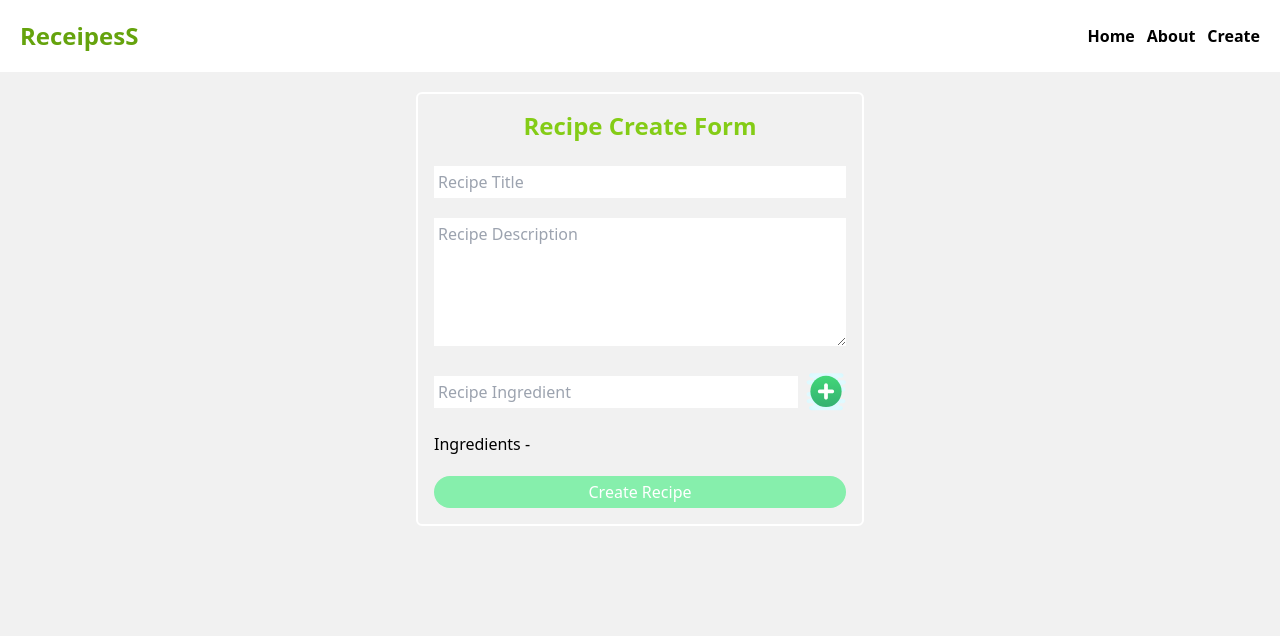
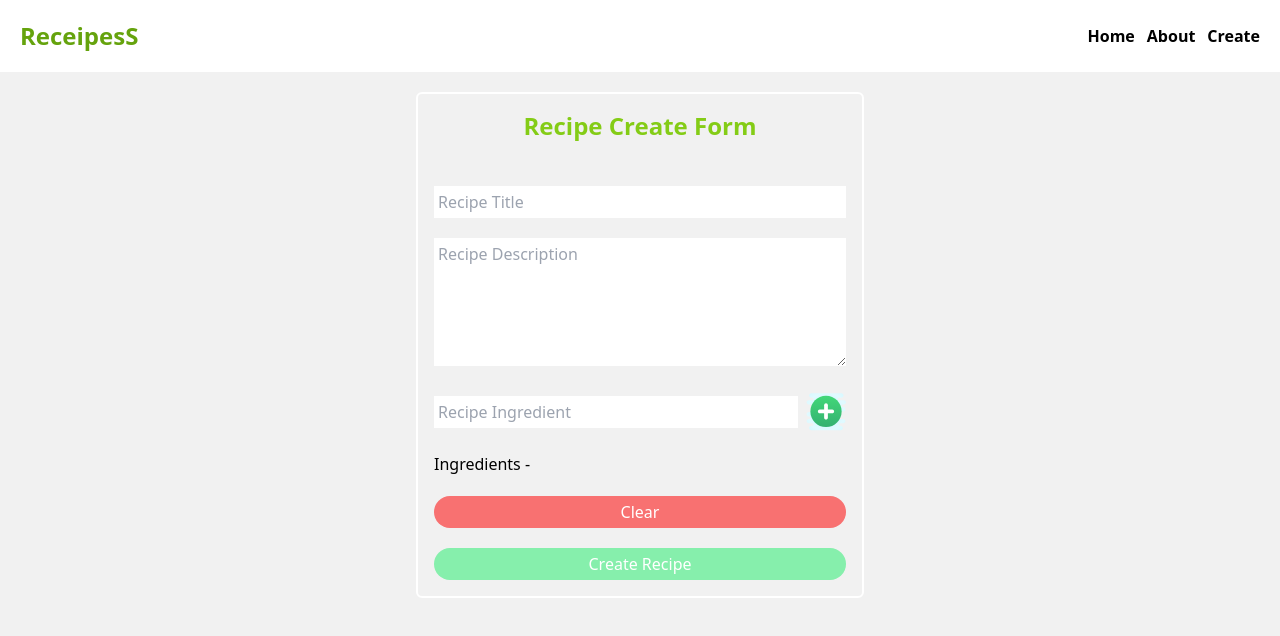
Before and after one commit to kar3a-A/Nodejs-course, a React (Vite) app in the folder frontend/: page /receipes/create in a window 1280 px wide. Shown: the top 636 px of the page. Built offline with nearby package versions, Linux system fonts and the light colour scheme.

Commit message:
create receipe and post with axios from npm and useNavigate to redirect home page ***

```diff
--- a/frontend/package.json
+++ b/frontend/package.json
@@ -10,6 +10,7 @@
     "preview": "vite preview"
   },
   "dependencies": {
+    "axios": "^1.7.2",
     "react": "^18.3.1",
     "react-dom": "^18.3.1",
     "react-router-dom": "^6.24.1"
--- a/frontend/src/components/Ingredient.jsx
+++ b/frontend/src/components/Ingredient.jsx
@@ -5,9 +5,9 @@ const Ingredient = ({ingredients}) => {
     <div className="space-x-2">
         <span>Ingredients -</span>
         {
-            ingredients.map((ingredient)=>{
+            ingredients.map((ingredient, index)=>{
                 return  (
-                    <span key={ingredient} className="bg-lime-600 text-white px-2 py-1 text-sm rounded-full" >{ingredient}</span>
+                    <span key={index} className="bg-lime-600 text-white px-2 py-1 text-sm rounded-full" >{ingredient}</span>
                 )
             })
         }
--- a/frontend/src/pages/ReceipeCreate.jsx
+++ b/frontend/src/pages/ReceipeCreate.jsx
@@ -1,22 +1,65 @@
-import { useRef, useState } from 'react'
+import { useState } from 'react'
 import plus from '../assets/plus.svg'
 import Ingredient from '../components/Ingredient'
+import axios from 'axios'
+import { useNavigate } from 'react-router-dom'
 
 const ReceipeCreate = () => {
+  let navigate = useNavigate();
   const [ingredients, setIngredients] = useState([]);
   const [newIngredient, setNewIngredient] = useState('');
+  const [error, seterror] = useState([]);
+
+  const [title, settitle] = useState('');
+  const [description, setdescription] = useState('');
   const addIngredient = () =>{
     setIngredients((prev)=>{
       return [...prev, newIngredient]
     });
     setNewIngredient('');
   }
+
+  let createReceipe = async(e) =>{
+
+    try {
+      e.preventDefault();
+      let receipe = {
+        title: title,
+        description: description,
+        ingredients: ingredients,
+      }
+      console.log(receipe);
+
+      // server fetch and post code here
+      let res = await axios.post('http://localhost:4000/api/receipes',receipe)
+      if(res.status === 200){
+        navigate('/');
+      }
+    } catch(e) {
+      // if error occure catch error while posting
+      seterror(Object.keys(e.response.data.errors));
+    }
+
+  }
+
+  let clear = () =>{
+    settitle('');
+    setdescription('');
+    setIngredients([]);
+    seterror([]);
+  }
+
   return (
     <div className="rounded-md mx-auto max-w-md border-2 border-white p-4">
       <h1 className="mb-6 text-2xl font-bold text-lime-500 text-center">Recipe Create Form</h1>
-      <form action="" className="space-y-5">
-          <input type="text" placeholder="Recipe Title" className="w-full p-1" />
-          <textarea placeholder="Recipe Description" rows="5" className="w-full p-1" />
+      <form action="" className="space-y-5" onSubmit={createReceipe}>
+          <ul className='list-disc pl-3'>
+              {error && error.map((error, index) => (
+                  <li className='text-red-500 text-sm' key={index}>{error} is invalid value</li>
+              ))}
+          </ul>
+          <input value={title} onChange={e => settitle(e.target.value)} type="text" placeholder="Recipe Title" className="w-full p-1"/>
+          <textarea value={description} onChange={e=>setdescription(e.target.value)} placeholder="Recipe Description" rows="5" className="w-full p-1" />
           <div className="flex space-x-2 items-center">
               <input
                 value={newIngredient}
@@ -28,13 +71,17 @@ const ReceipeCreate = () => {
                 title="Add Ingredient"
                 width="40"
                 alt=""
-                onClick={newIngredient.length >3 ? addIngredient : null}
+                onClick={newIngredient.length >=3 ? addIngredient : null}
                 className='cursor-pointer rounded-md hover:bg-green-200'/>
           </div>
           <div>
+
               <Ingredient ingredients={ingredients}/>
           </div>
-          <button className='w-full px-3 py-1 rounded-full bg-green-300 text-white hover:bg-lime-300'>
+          <button onClick={clear} className='w-full px-3 py-1 rounded-full bg-red-400 text-white hover:bg-red-300'>
+            Clear
+          </button>
+          <button type='submit' className='w-full px-3 py-1 rounded-full bg-green-300 text-white hover:bg-lime-300'>
             Create Recipe
           </button>
       </form>
```
Also changed, not shown: 1 other file (tests, documents, lock files or other folders).
